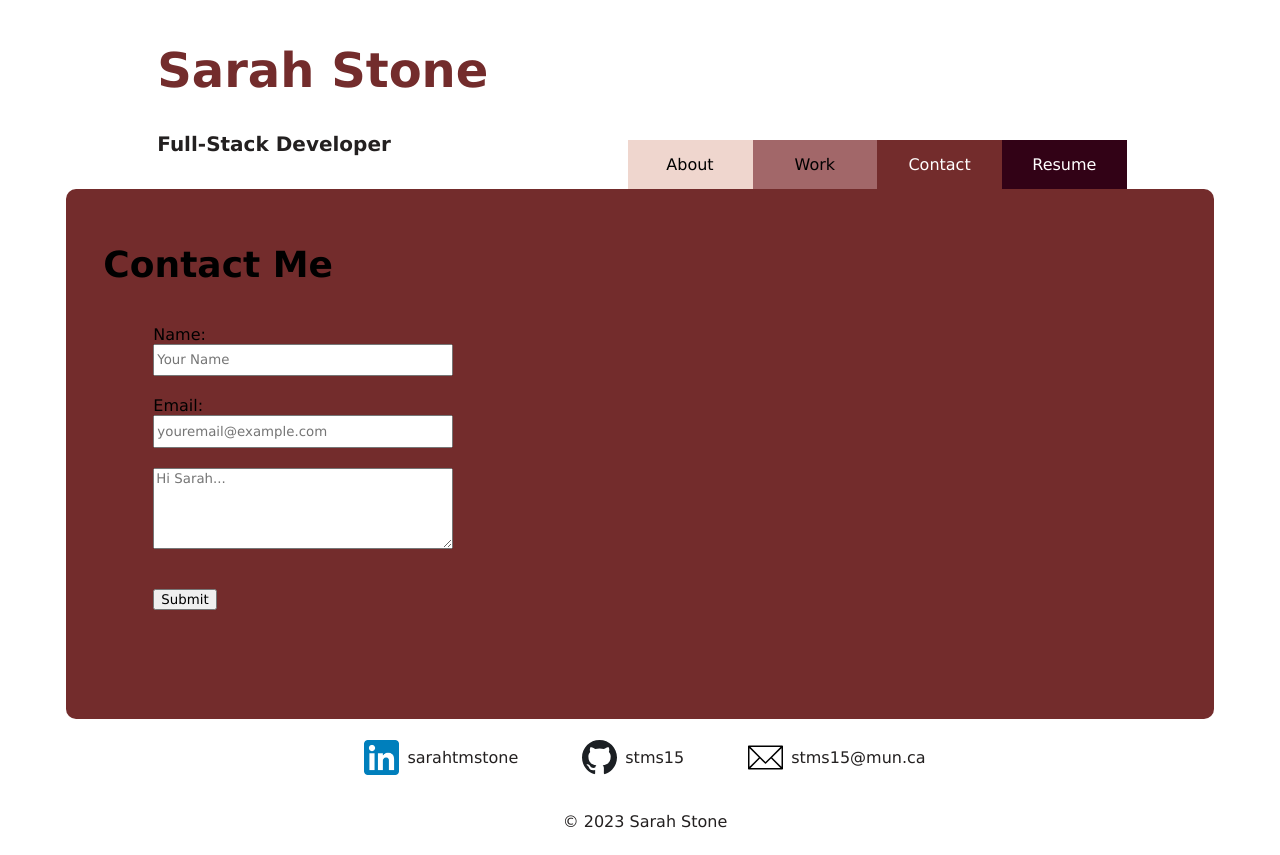
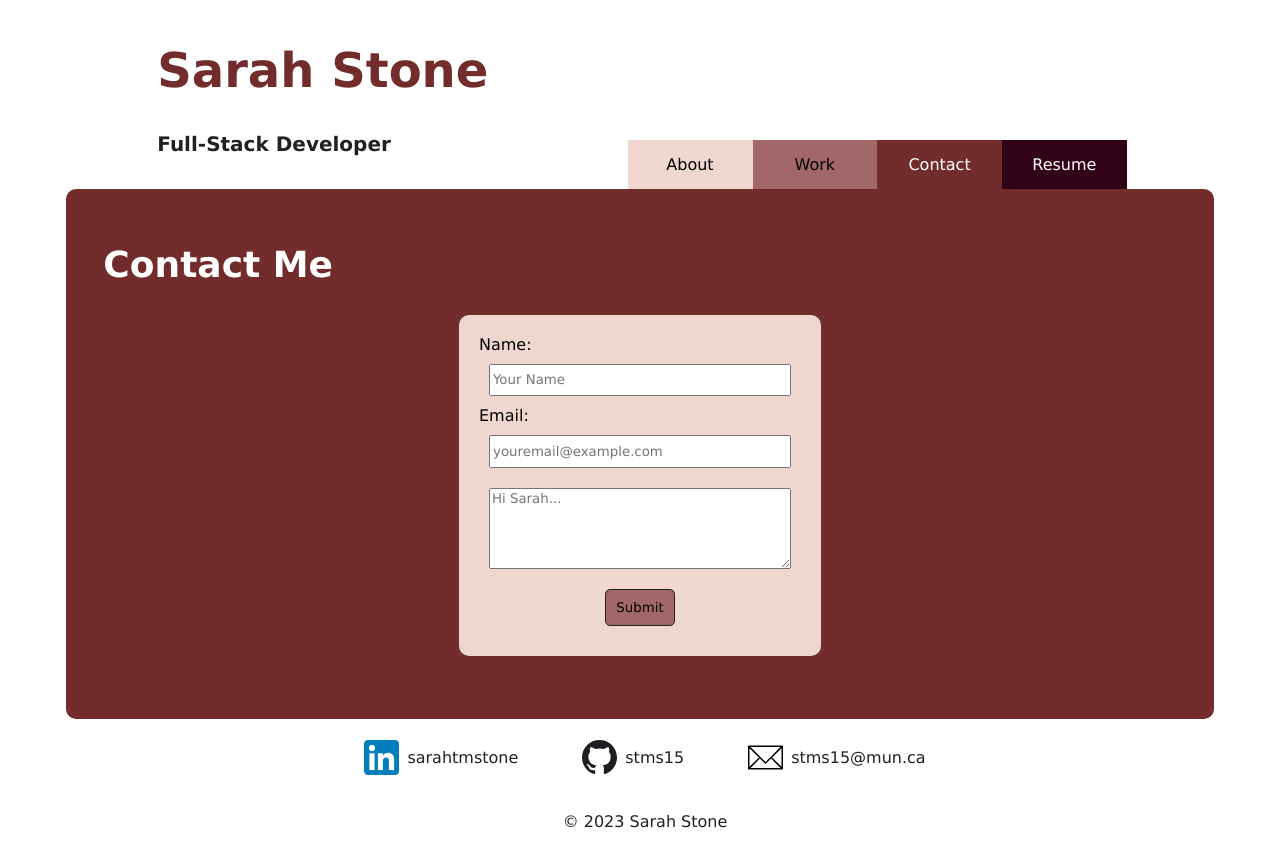
Before and after one commit to stms15/SarahStone-react-portfolio, a React (Create React App) app in the folder portfolio/: page / in a window 1280 px wide. Both pictures are taken after a click on the item "Contact". Built offline with nearby package versions, Linux system fonts and the light colour scheme.

Commit message:
changed the form and setup github pages

```diff
--- a/portfolio/package.json
+++ b/portfolio/package.json
@@ -2,6 +2,7 @@
   "name": "portfolio",
   "version": "0.1.0",
   "private": true,
+  "homepage": "http://stms15.github.io/SarahStone-react-portfolio",
   "dependencies": {
     "@fortawesome/fontawesome-svg-core": "^6.4.2",
     "@fortawesome/free-solid-svg-icons": "^6.4.2",
@@ -17,6 +18,8 @@
   "scripts": {
     "start": "react-scripts start",
     "build": "react-scripts build",
+    "predeploy": "npm run build",
+    "deploy": "gh-pages -d build",
     "test": "react-scripts test",
     "eject": "react-scripts eject"
   },
@@ -37,5 +40,8 @@
       "last 1 firefox version",
       "last 1 safari version"
     ]
+  },
+  "devDependencies": {
+    "gh-pages": "^6.0.0"
   }
 }
--- a/portfolio/src/components/pages/Contact.js
+++ b/portfolio/src/components/pages/Contact.js
@@ -50,15 +50,13 @@ export default function Contact({ color }) {
 
   return (
     <div className="page" style={{ backgroundColor: color }}>
-      <h2>Contact Me</h2>
+      <h2 style={{ color: 'white' }}>Contact Me</h2>
+      <div className="form-div">
         <form>
-        <ul>
-          <li>
           <div
             style={{
               display: 'flex',
               flexDirection: 'column',
-                maxWidth: '300px',
             }}
           >
             Name:
@@ -71,13 +69,10 @@ export default function Contact({ color }) {
               style={{ height: '2em' }}
             />
           </div>
-          </li>
-          <li>
           <div
             style={{
               display: 'flex',
               flexDirection: 'column',
-                maxWidth: '300px',
             }}
           >
             Email:
@@ -90,13 +85,10 @@ export default function Contact({ color }) {
               style={{ height: '2em' }}
             />
           </div>
-          </li>
-          <li id="description">
           <div
             style={{
               display: 'flex',
               flexDirection: 'column',
-                maxWidth: '300px',
             }}
           >
             <textarea
@@ -109,17 +101,14 @@ export default function Contact({ color }) {
               rows={'5'}
             ></textarea>
           </div>
-          </li>
-          <li>
           <i>{errorMessage}</i>
-          </li>
-          <li id="submit">
+          <span style={{ textAlign: 'center' }}>
             <button type="button" onClick={handleFormSubmit}>
               Submit
             </button>
-          </li>
-        </ul>
+          </span>
         </form>
+      </div>
     </div>
   );
 }
--- a/portfolio/src/styles/App.css
+++ b/portfolio/src/styles/App.css
@@ -73,17 +73,43 @@ h5 {
   justify-content: space-evenly;
 }
 
-form ul {
+.form-div {
+  display: flex;
+  justify-content: center;
+}
+
+form {
   display: flex;
   flex-direction: column;
   flex-wrap: wrap;
   justify-content: center;
-  list-style-type: none;
-  /* align-items: center; */
+  background-color: var(--accent1);
+  width: 30%;
+  padding: 20px;
+  border-radius: 10px;
 }
 
-form ul li {
+form input {
+  margin: 10px;
+}
+
+form textarea {
+  margin: 10px;
+}
+
+form button {
   padding: 10px;
+  border: 1px solid var(--grey);
+  border-radius: 5px;
+  background-color: var(--accent2);
+  max-width: 25%;
+  margin: 10px;
+}
+
+form button:hover {
+  background-color: var(--dark);
+  color: white;
+  box-shadow: 2px 2px 5px black;
 }
 
 #resumeLink {
@@ -99,6 +125,10 @@ form ul li {
 @media screen and (max-width: 1250px) {
   .page {
     padding: 2%;
+  }
+
+  form {
+    width: 50%;
   }
 }
 
@@ -139,7 +169,11 @@ form ul li {
     font-size: 115%;
   }
 
-  form ul {
-    margin-left: -30px;
+  form {
+    width: 75%;
+  }
+
+  form button {
+    max-width: 30%;
   }
 }
```
Lines whose indentation alone changed are shown as unchanged.
